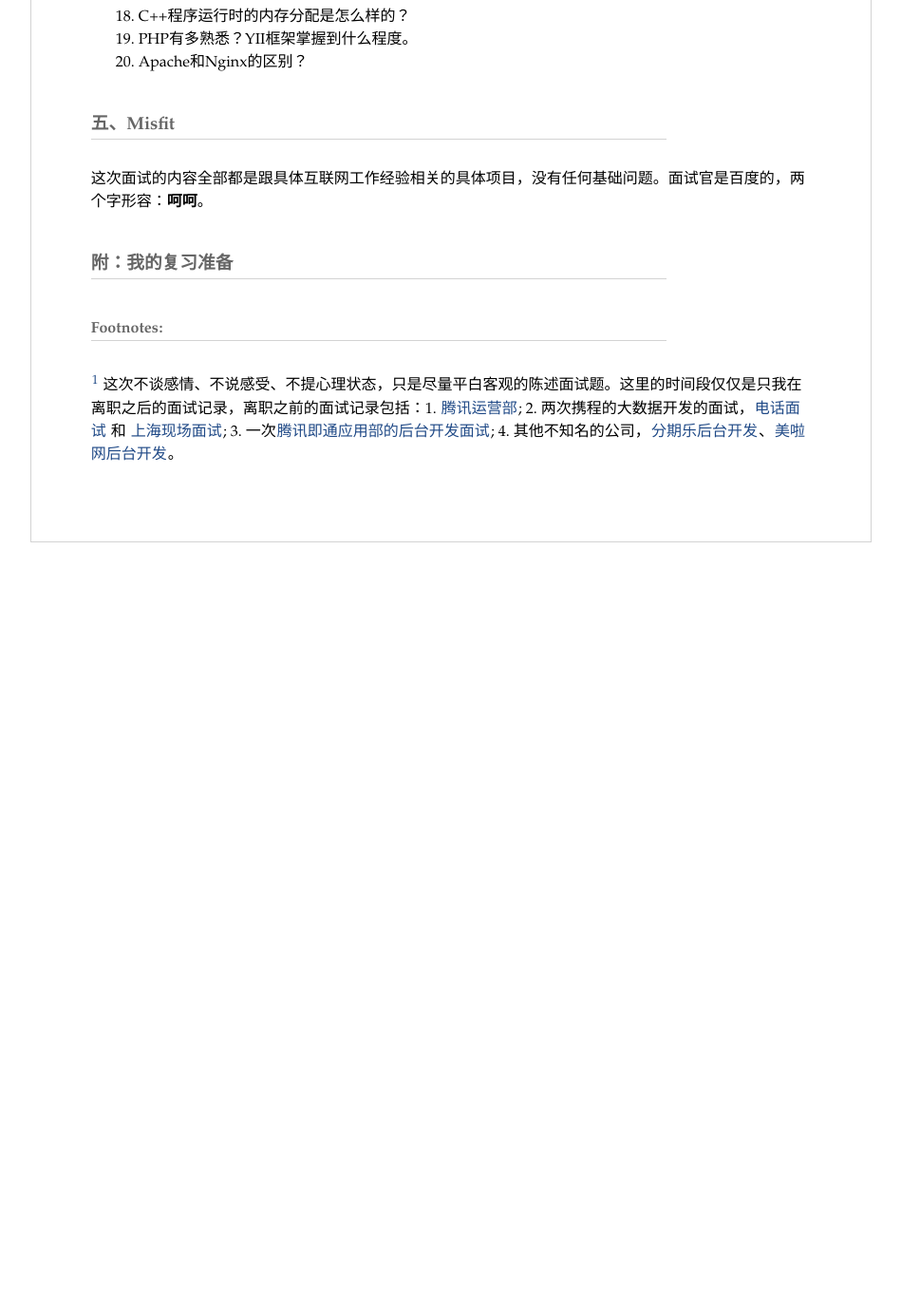
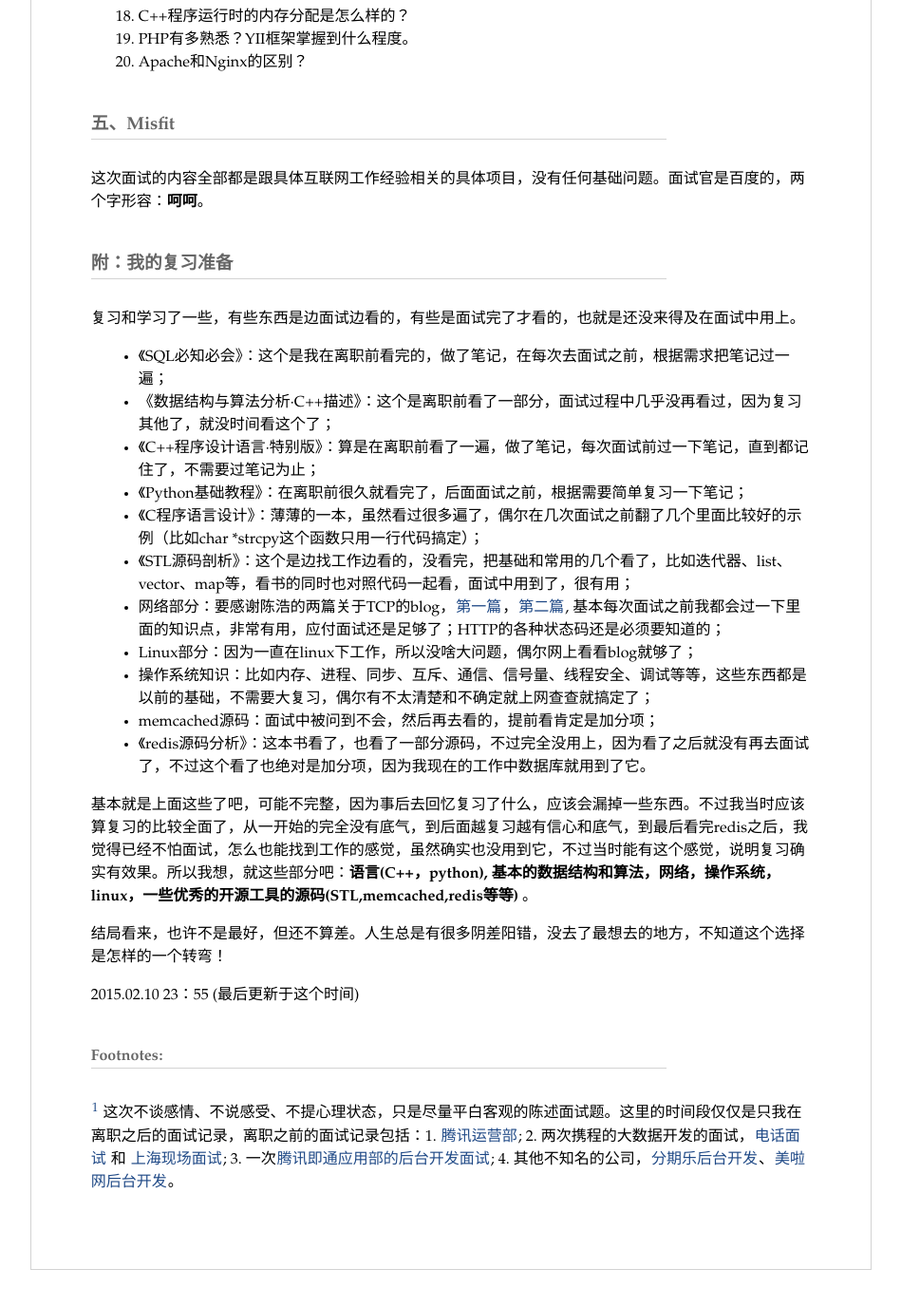
Before and after one commit to kk-mood/mood, a Jekyll site: the page built from _posts/2015-02-01-all-interview-summary.md, in a window 1280 px wide and 1400 px high, scrolled down 4685 px. Shown: the top 1376 px of the window at 95% size, without its empty margins (166-1115 px from the left). Built offline with Jekyll 4.4.1, drawn with Linux system fonts in a browser that asks for light colours; Markdown is read by kramdown in place of the engine named in the settings; comment, search, counter and statistics services are not loaded; before the commit the page ends 5319 px from its top, so only the background shows below that.

Commit message:
更新复习准备的内容，至此，已经完全更新完成了。

```diff
--- a/_posts/2015-02-01-all-interview-summary.md
+++ b/_posts/2015-02-01-all-interview-summary.md
@@ -182,7 +182,25 @@ struct Node <br />
 
 ### 附：我的复习准备 ###
 
+复习和学习了一些，有些东西是边面试边看的，有些是面试完了才看的，也就是还没来得及在面试中用上。
 
+* 《SQL必知必会》：这个是我在离职前看完的，做了笔记，在每次去面试之前，根据需求把笔记过一遍；
+* 《数据结构与算法分析·C++描述》：这个是离职前看了一部分，面试过程中几乎没再看过，因为复习其他了，就没时间看这个了；
+* 《C++程序设计语言·特别版》：算是在离职前看了一遍，做了笔记，每次面试前过一下笔记，直到都记住了，不需要过笔记为止；
+* 《Python基础教程》：在离职前很久就看完了，后面面试之前，根据需要简单复习一下笔记；
+* 《C程序语言设计》：薄薄的一本，虽然看过很多遍了，偶尔在几次面试之前翻了几个里面比较好的示例（比如char *strcpy这个函数只用一行代码搞定）；
+* 《STL源码剖析》：这个是边找工作边看的，没看完，把基础和常用的几个看了，比如迭代器、list、vector、map等，看书的同时也对照代码一起看，面试中用到了，很有用；
+* 网络部分：要感谢陈浩的两篇关于TCP的blog，[第一篇](http://coolshell.cn/articles/11564.html)，[第二篇](http://coolshell.cn/articles/11609.html), 基本每次面试之前我都会过一下里面的知识点，非常有用，应付面试还是足够了；HTTP的各种状态码还是必须要知道的；
+* Linux部分：因为一直在linux下工作，所以没啥大问题，偶尔网上看看blog就够了；
+* 操作系统知识：比如内存、进程、同步、互斥、通信、信号量、线程安全、调试等等，这些东西都是以前的基础，不需要大复习，偶尔有不太清楚和不确定就上网查查就搞定了；
+* memcached源码：面试中被问到不会，然后再去看的，提前看肯定是加分项；
+* 《redis源码分析》：这本书看了，也看了一部分源码，不过完全没用上，因为看了之后就没有再去面试了，不过这个看了也绝对是加分项，因为我现在的工作中数据库就用到了它。
+
+基本就是上面这些了吧，可能不完整，因为事后去回忆复习了什么，应该会漏掉一些东西。不过我当时应该算复习的比较全面了，从一开始的完全没有底气，到后面越复习越有信心和底气，到最后看完redis之后，我觉得已经不怕面试，怎么也能找到工作的感觉，虽然确实也没用到它，不过当时能有这个感觉，说明复习确实有效果。所以我想，就这些部分吧：**语言(C++，python), 基本的数据结构和算法，网络，操作系统，linux，一些优秀的开源工具的源码(STL,memcached,redis等等)** 。
+
+结局看来，也许不是最好，但还不算差。人生总是有很多阴差阳错，没去了最想去的地方，不知道这个选择是怎样的一个转弯！
+
+2015.02.10  23：55 (最后更新于这个时间)
 
 #### Footnotes: ####
 <sup><a href="#fnref:1" name="fn:1">1</a></sup>  这次不谈感情、不说感受、不提心理状态，只是尽量平白客观的陈述面试题。这里的时间段仅仅是只我在离职之后的面试记录，离职之前的面试记录包括：1. [腾讯运营部][1]; 2. 两次携程的大数据开发的面试，[电话面试][2] 和 [上海现场面试][3]; 3. 一次[腾讯即通应用部的后台开发面试][4]; 4. 其他不知名的公司，[分期乐后台开发][5]、[美啦网后台开发][6]。
```
